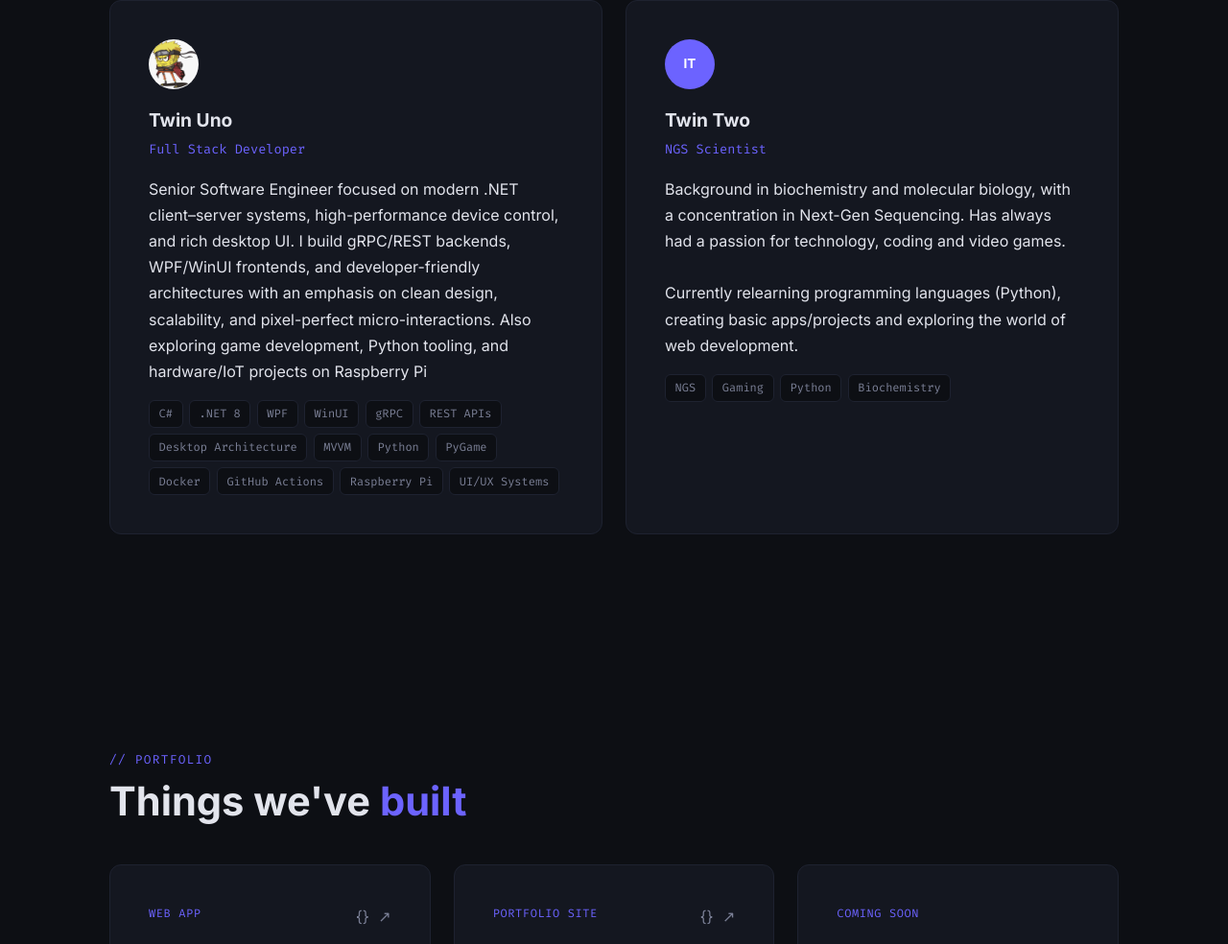
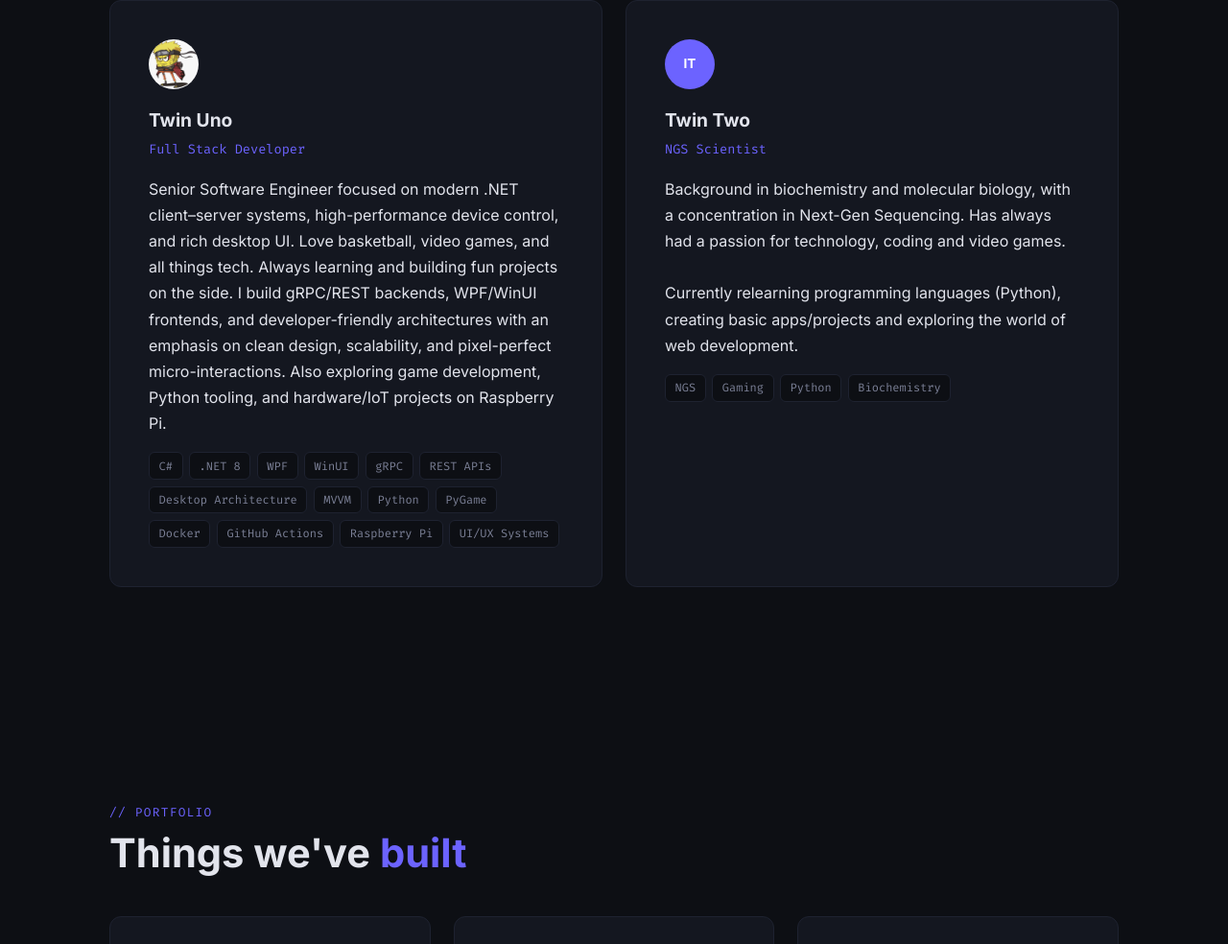
Before and after one commit to IremiTwins/iremitwins.github.io, an Astro site: page / in a window 1280 px wide. Shown: the part 1032-2016 px from the top of the page at 96% size. Built offline with nearby package versions, Linux system fonts and the light colour scheme; Astro itself is replaced by a stand-in of ours.

Commit message:
adding a lil flavor

```diff
--- a/src/components/AboutSection.astro
+++ b/src/components/AboutSection.astro
@@ -52,13 +52,14 @@
 
         <!-- Short bio paragraph -->
         <p>
+            Senior Software Engineer focused on modern .NET client–server systems,
+            high-performance device control, and rich desktop UI. Love basketball, video games,
+            and all things tech. Always learning and building fun projects on the side.
 
-            Senior Software Engineer focused on modern .NET client–server systems,
-            high-performance device control, and rich desktop UI.
             I build gRPC/REST backends, WPF/WinUI frontends, and developer-friendly
             architectures with an emphasis on clean design, scalability, and
             pixel-perfect micro-interactions. Also exploring game development,
-            Python tooling, and hardware/IoT projects on Raspberry Pi
+            Python tooling, and hardware/IoT projects on Raspberry Pi.
         </p>
 
         <!-- Skill badges — add/remove <span> elements here -->
```
